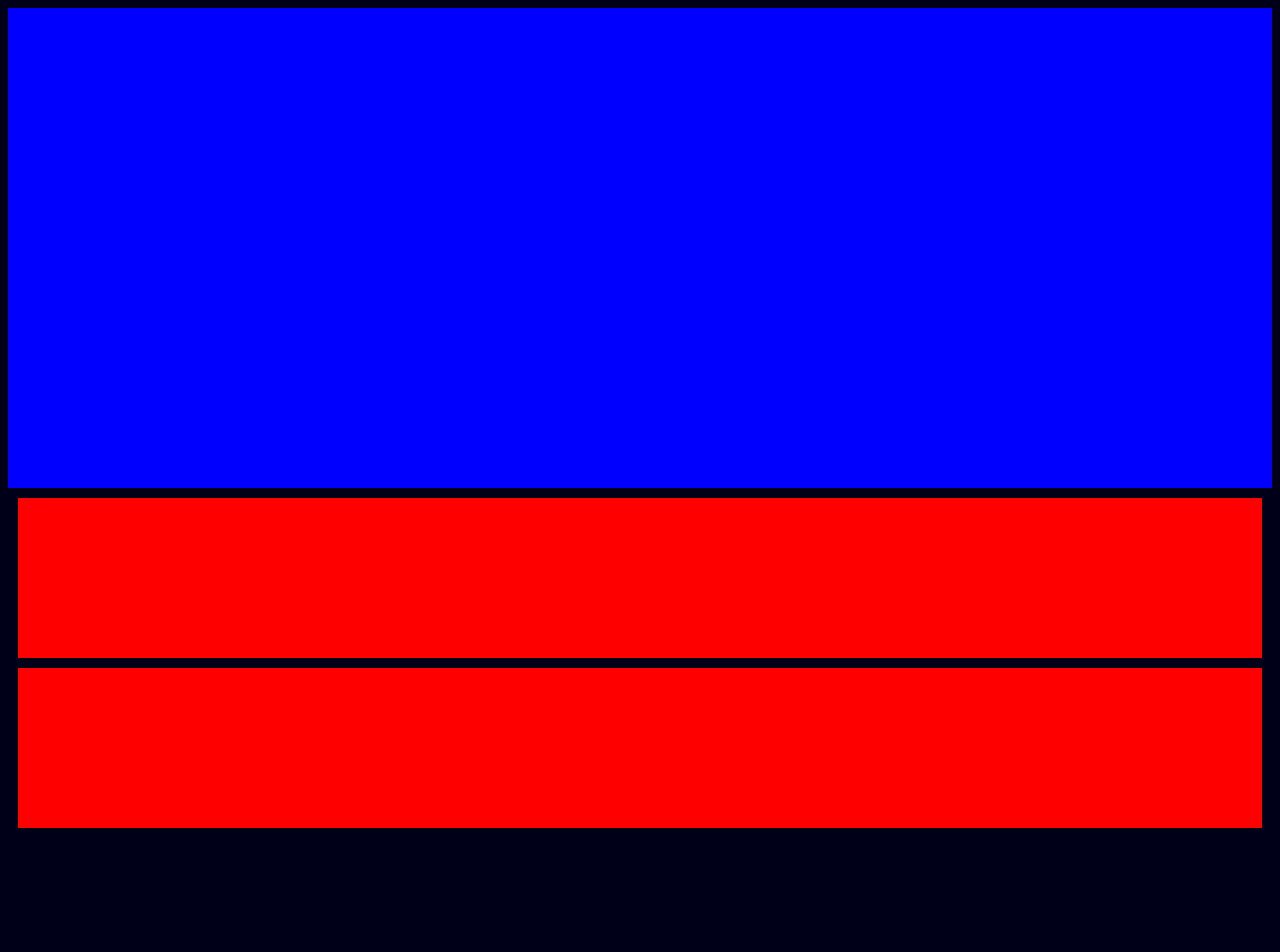
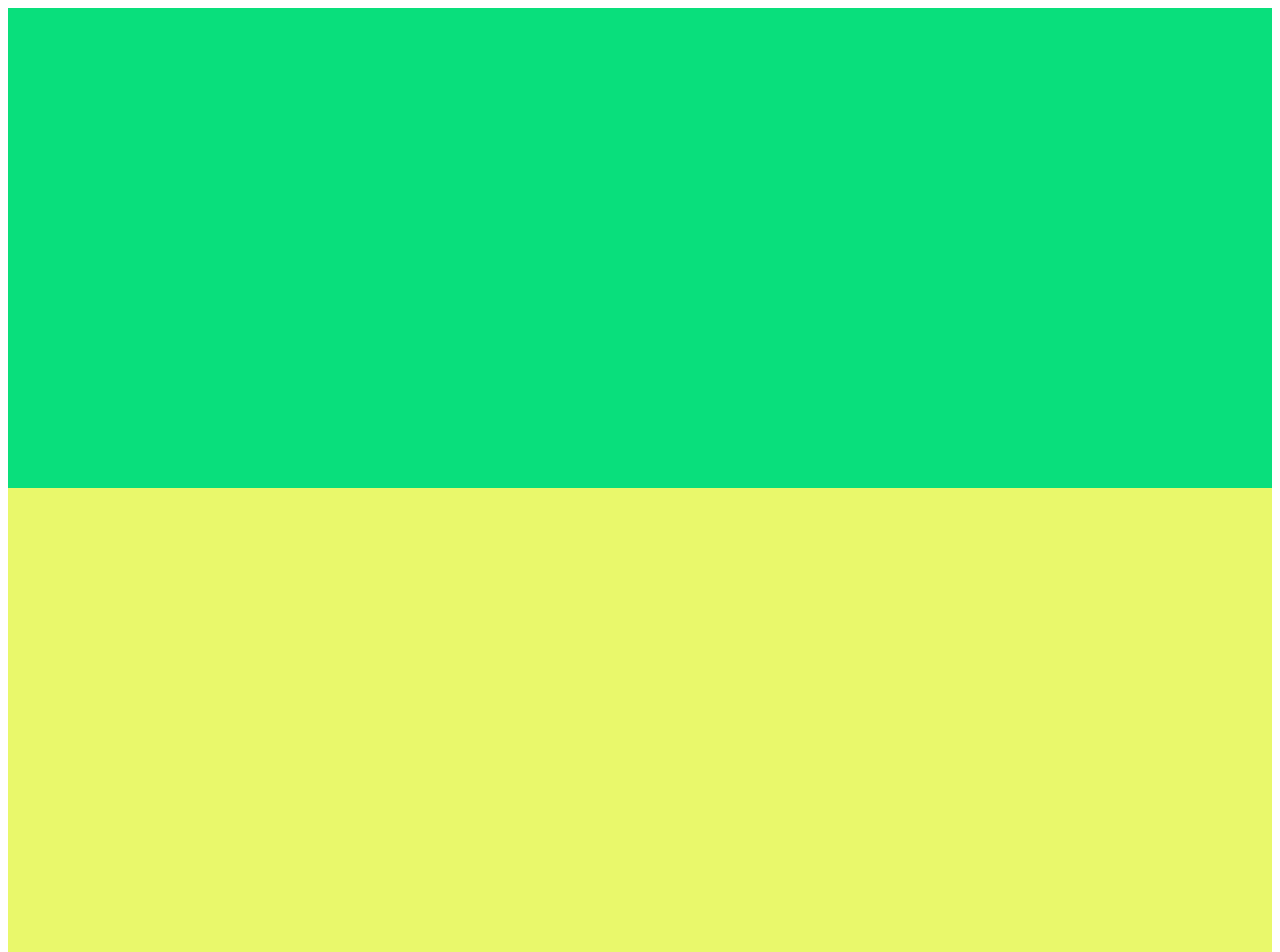
Before and after one commit to staten-island-tech/flex-box-assesment-HranW, a plain HTML site: page dist/index.html in a window 1280 px wide. Shown: the top 952 px of the page. Before the commit the page ends 828 px from the top, so only its background shows below. Drawn offline with Linux system fonts and the light colour scheme.

Commit message:
Flexbox Assignment Day 2

```diff
--- a/scss/style.scss
+++ b/scss/style.scss
@@ -1,23 +1,28 @@
 html {
     font-size: 62.5%;
     box-sizing: border-box;
+    margin: 0;
+    padding: 0;
 }
+
 body {
-    background-color: red($color: #124321);
-    height: 100%;
+  height: 100%;
 }
+
 .body1 {
   height: 60vh;
-  background-color: blue;
+  background-color: #09DF7C;
   display: flex;
 }
+
 .body2 {
-  height: 20vh;
-  background-color: red;
-  margin: 10px;
+  height: 60vh;
+  background-color: #E9F86B;
+  display: flex;
 }
+
 .body3 {
-    height: 20vh;
-    background-color: red;
-    margin: 10px;
+    height: 60vh;
+    background-color: #C512D9;
+    display: flex;
 }
```
Also changed, not shown: dist/css/img/VGWallpaper.jpg (added), dist/css/style.css, src/scss/style.min.css, 2 other files.
